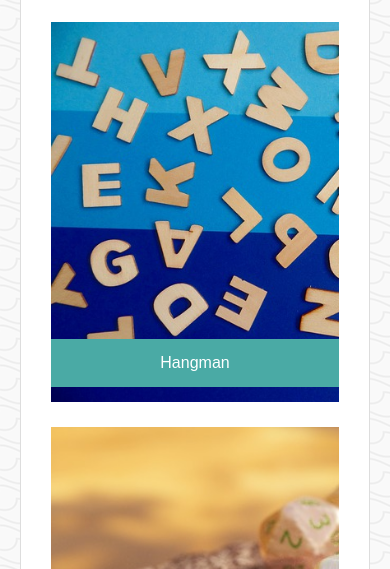
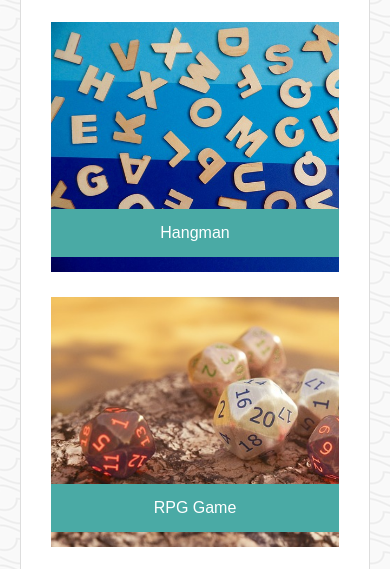
Before and after one commit to grlucy/URHomework2-ResponsivePortfolio, a plain HTML site: page portfolio.html in a window 390 px wide. Shown: the part 229-798 px from the top of the page. Drawn offline with nearby package versions, Linux system fonts and the light colour scheme.

Commit message:
change portfolio img size

```diff
--- a/Assets/css/style.css
+++ b/Assets/css/style.css
@@ -184,6 +184,6 @@ form {
     }
     .Hangman, .RPG-game, .Trivia, .Rutgers, .Rock-paper {
         width: 100%;
-        height:380px;
+        height:250px;
     }
 }
```
